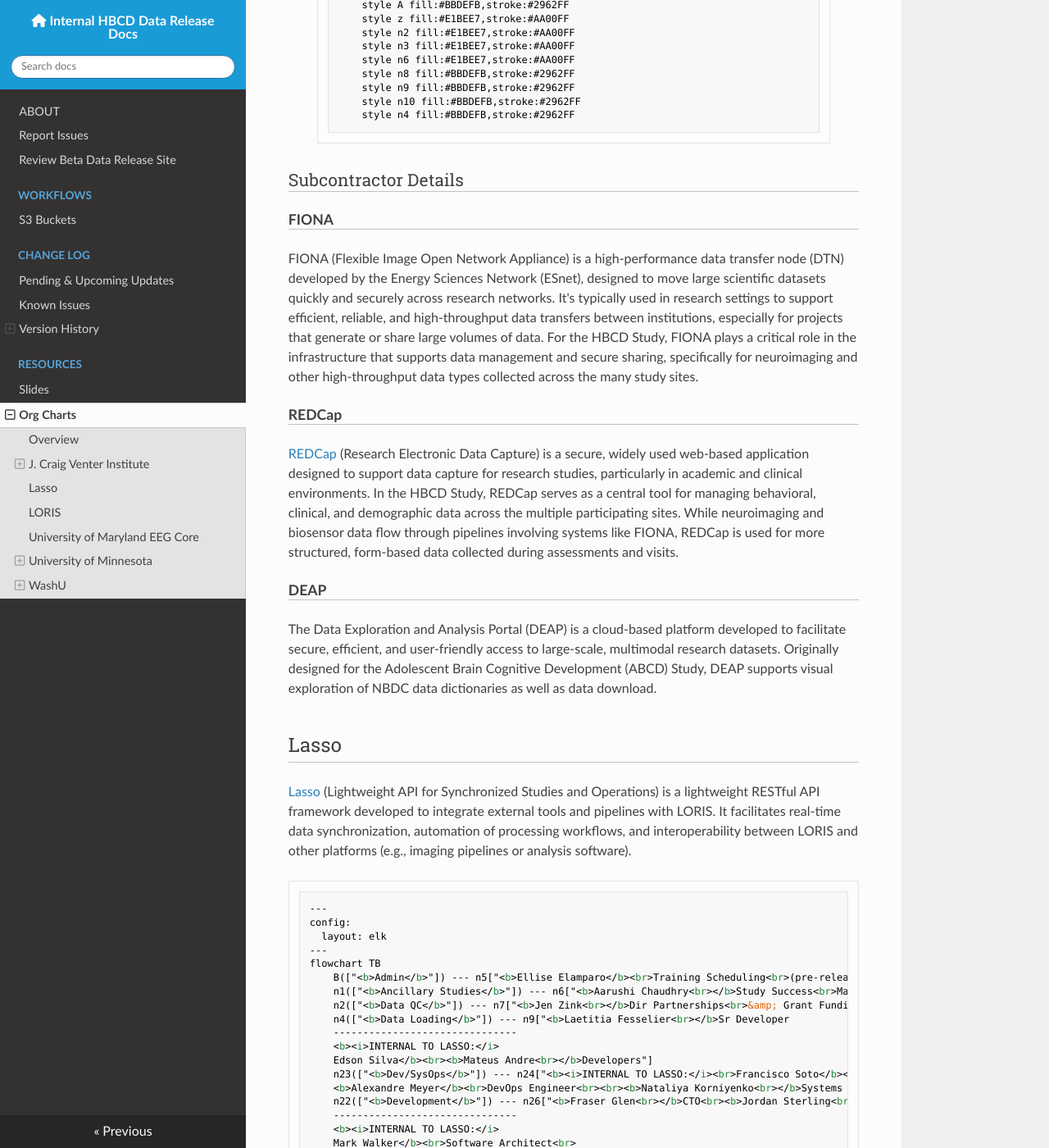
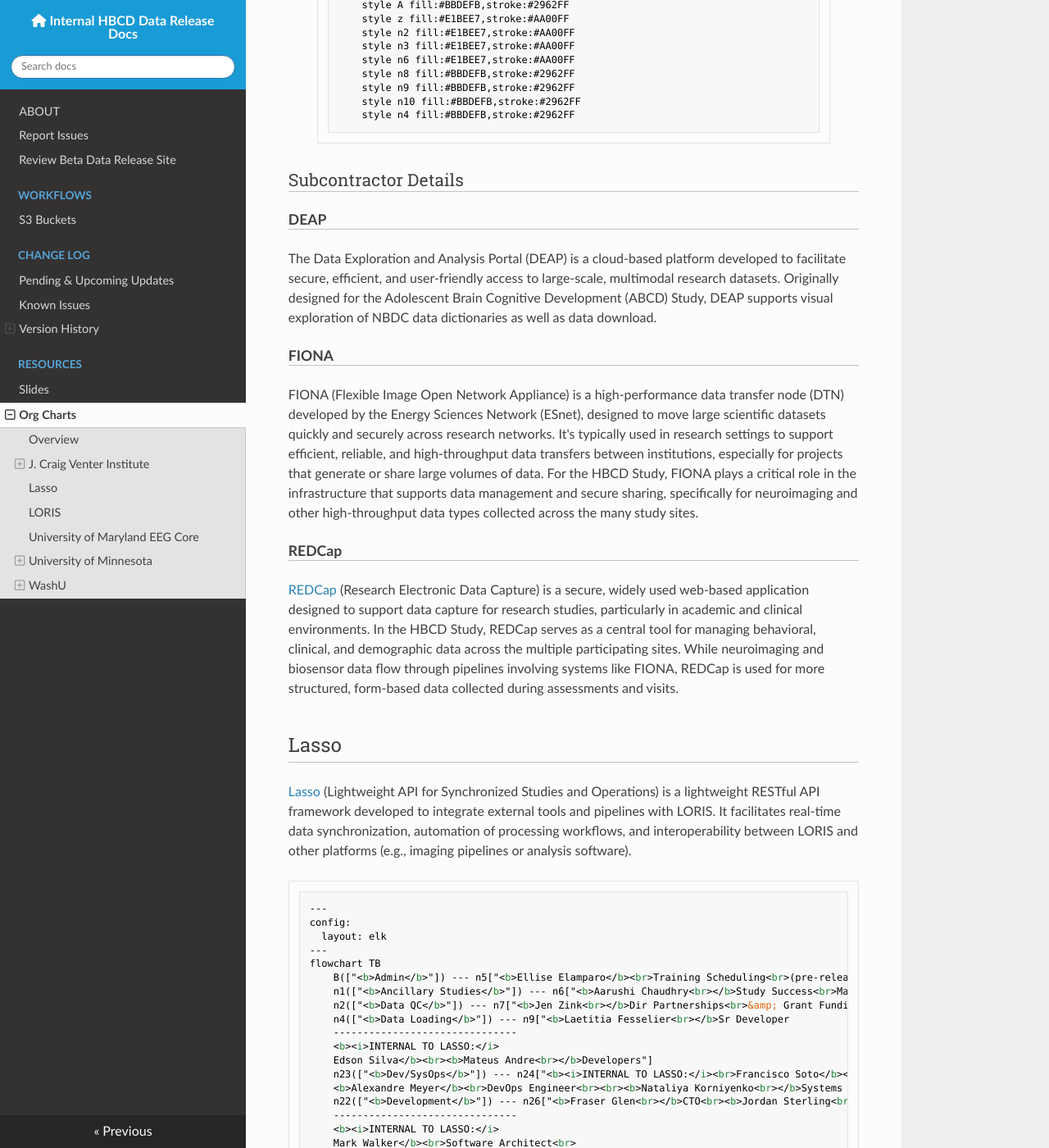
Before and after one commit to DCAN-Labs/hbcd-docs-internal, an MkDocs documentation site: the page built from docs/orgcharts.md, in a window 1280 px wide and 1400 px high, scrolled down 1987 px. Shown: the whole window at 82% size. Built offline with MkDocs 1.6.1, drawn with Linux system fonts in a browser that asks for light colours; nearby versions of some CDN libraries.

Commit message:
reorder subconstractors alphabetically

```diff
--- a/docs/orgcharts.md
+++ b/docs/orgcharts.md
@@ -105,14 +105,14 @@
 
 ### Subcontractor Details
 
+#### DEAP
+The Data Exploration and Analysis Portal (DEAP) is a cloud-based platform developed to facilitate secure, efficient, and user-friendly access to large-scale, multimodal research datasets. Originally designed for the Adolescent Brain Cognitive Development (ABCD) Study, DEAP supports visual exploration of NBDC data dictionaries as well as data download.
+
 #### FIONA
 FIONA (Flexible Image Open Network Appliance) is a high-performance data transfer node (DTN) developed by the Energy Sciences Network (ESnet), designed to move large scientific datasets quickly and securely across research networks. It's typically used in research settings to support efficient, reliable, and high-throughput data transfers between institutions, especially for projects that generate or share large volumes of data. For the HBCD Study, FIONA plays a critical role in the infrastructure that supports data management and secure sharing, specifically for neuroimaging and other high-throughput data types collected across the many study sites.
 
 #### REDCap
 [REDCap](https://projectredcap.org/) (Research Electronic Data Capture) is a secure, widely used web-based application designed to support data capture for research studies, particularly in academic and clinical environments. In the HBCD Study, REDCap serves as a central tool for managing behavioral, clinical, and demographic data across the multiple participating sites. While neuroimaging and biosensor data flow through pipelines involving systems like FIONA, REDCap is used for more structured, form-based data collected during assessments and visits.
-
-#### DEAP
-The Data Exploration and Analysis Portal (DEAP) is a cloud-based platform developed to facilitate secure, efficient, and user-friendly access to large-scale, multimodal research datasets. Originally designed for the Adolescent Brain Cognitive Development (ABCD) Study, DEAP supports visual exploration of NBDC data dictionaries as well as data download.
 
 ## Lasso
 [Lasso](https://www.lassoinformatics.com/) (Lightweight API for Synchronized Studies and Operations) is a lightweight RESTful API framework developed to integrate external tools and pipelines with LORIS. It facilitates real-time data synchronization, automation of processing workflows, and interoperability between LORIS and other platforms (e.g., imaging pipelines or analysis software).
```
